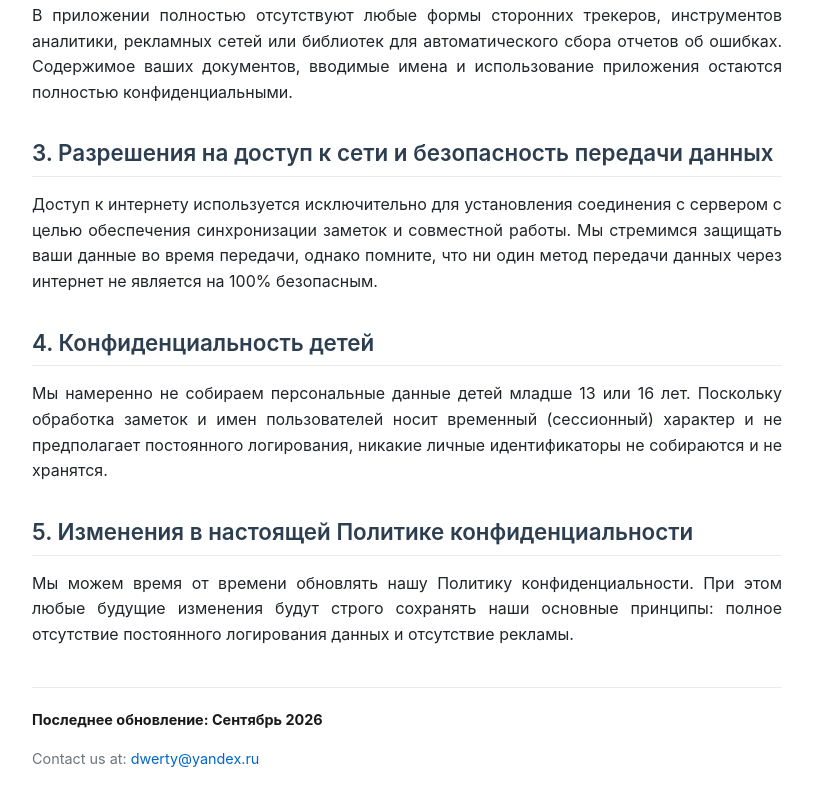
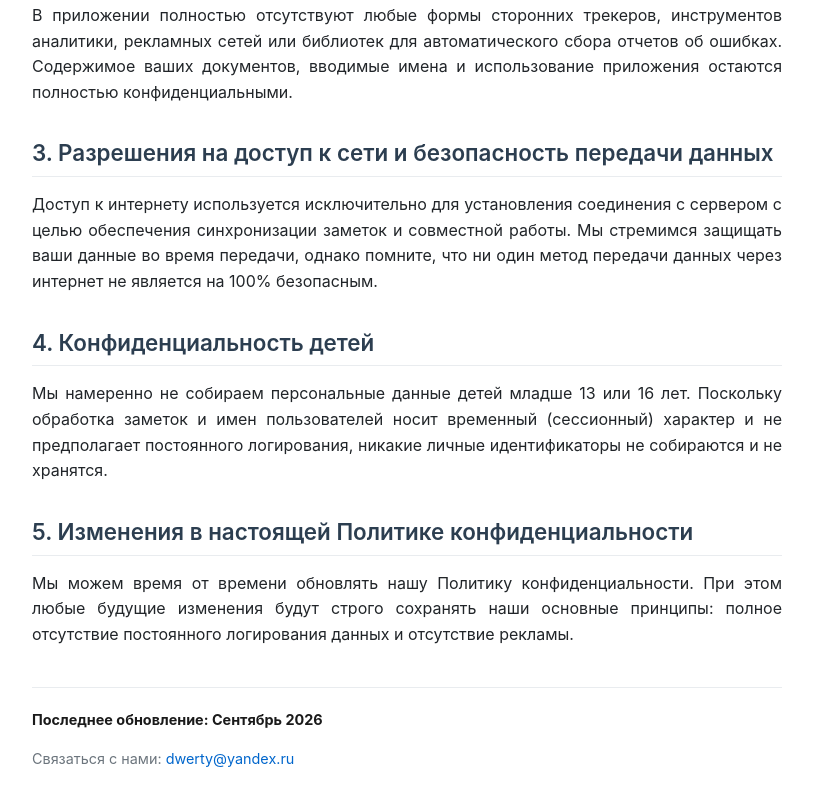
Before and after one commit to dmitry-goncharov/dwerty, a plain HTML site: page otxform/privacy-policy/ru/index.html in a window 1280 px wide. Shown: the part 521-1327 px from the top of the page, without its empty margins (233-1046 px from the left). Drawn offline with Linux system fonts and the light colour scheme.

Commit message:
Translated "Contact us at"

```diff
--- a/otxform/privacy-policy/ru/index.html
+++ b/otxform/privacy-policy/ru/index.html
@@ -39,7 +39,7 @@
 
     <div class="footer-text">
         <p><strong>Последнее обновление: Сентябрь 2026</strong></p>
-        <p>Contact us at: <a href="mailto:dwerty@yandex.ru">dwerty@yandex.ru</a></p>
+        <p>Связаться с нами: <a href="mailto:dwerty@yandex.ru">dwerty@yandex.ru</a></p>
     </div>
 
 </body>
```
